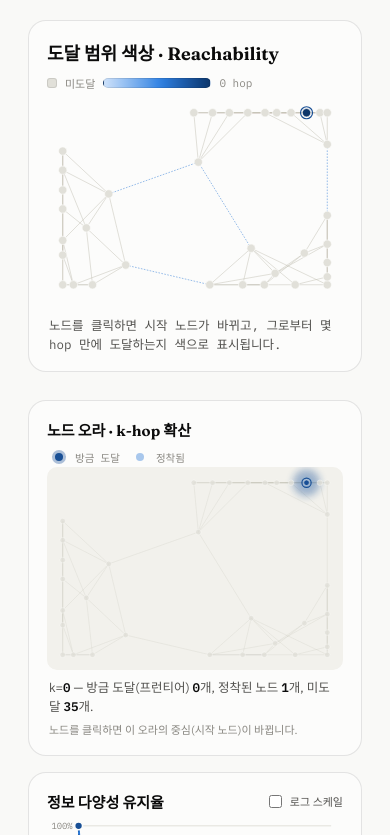
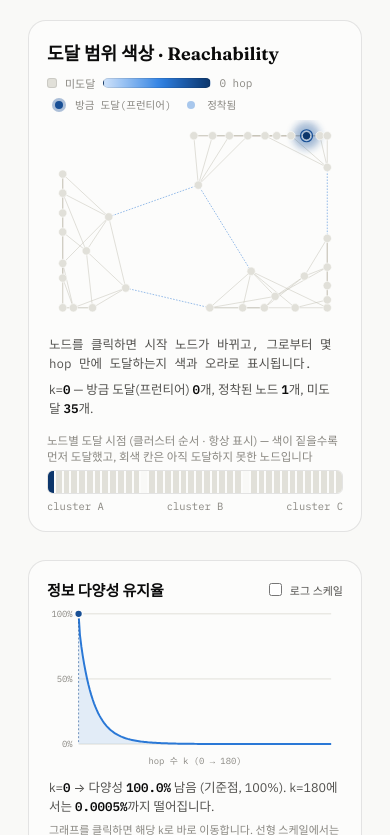
Before and after one commit to sqine/hop-diffusion-lab, a plain HTML site: page index.html in a window 390 px wide. Shown: the part 1069-1904 px from the top of the page. Drawn offline with Linux system fonts and the light colour scheme.

Commit message:
Merge node-aura glow into the reachability graph
The aura panel duplicated what the reachability graph already showed
(k-hop frontier/settled spread from a source node), so the glow effect
now renders directly on the reach graph instead of a separate panel.
Both dual-graph panels get a matching per-node strip below them (value
strip on the left, hop-reached strip on the right) so the two cards
stay the same height.

```diff
--- a/index.html
+++ b/index.html
@@ -254,7 +254,7 @@
     display: inline-block;
   }
 
-  svg#graphSvg{
+  svg#graphSvg, svg#reachGraphSvg{
     width: 100%;
     height: auto;
     aspect-ratio: 640 / 440;
@@ -268,17 +268,6 @@
   .node-ring-source{ fill: none; stroke: var(--accent-strong); stroke-width: 2.5; }
   .node-label{ font-family: "IBM Plex Mono", monospace; font-size: 8.5px; fill: var(--surface); pointer-events: none; text-anchor: middle; }
 
-  svg.aura-svg{
-    width: 100%;
-    height: auto;
-    aspect-ratio: 640 / 440;
-    display: block;
-    background: var(--surface-2);
-    border-radius: 10px;
-  }
-  .aura-edge{ stroke: var(--baseline); stroke-width: 0.9; opacity: 0.55; }
-  .aura-node{ stroke: var(--surface); stroke-width: 1; cursor: pointer; }
-  .aura-node-ring{ fill: none; stroke: var(--accent-strong); stroke-width: 2.5; }
   .aura-dot{
     width: 8px; height: 8px; border-radius: 50%;
     display: inline-block; margin: 0 4px 0 8px;
@@ -472,36 +461,33 @@
           <span class="legend-swatch"></span><span>미도달</span><span class="legend-bar" id="reachLegendBar"></span><span>0 hop</span>
         </div>
       </div>
+      <div class="legend" style="font-size:10.5px; margin-bottom:8px;"><span class="aura-dot aura-dot-front"></span>방금 도달(프런티어)<span class="aura-dot aura-dot-settled"></span>정착됨</div>
 
       <svg id="reachGraphSvg" viewBox="0 0 640 440" xmlns="http://www.w3.org/2000/svg">
-        <g id="reachEdgesLayer"></g>
-        <g id="reachNodesLayer"></g>
-      </svg>
-
-      <p class="hover-info" id="reachHoverInfo">노드를 클릭하면 시작 노드가 바뀌고, 그로부터 몇 hop 만에 도달하는지 색으로 표시됩니다.</p>
-    </section>
-  </main>
-
-  <section class="results-grid">
-    <div class="chart-card">
-      <div class="graph-card-head" style="margin-bottom:2px;">
-        <h3 style="margin:0;">노드 오라 · k-hop 확산</h3>
-        <span class="legend" style="font-size:10.5px;"><span class="aura-dot aura-dot-front"></span>방금 도달<span class="aura-dot aura-dot-settled"></span>정착됨</span>
-      </div>
-      <svg class="aura-svg" id="auraSvg" viewBox="0 0 640 440" xmlns="http://www.w3.org/2000/svg">
         <defs>
           <filter id="auraBlur" x="-80%" y="-80%" width="260%" height="260%">
             <feGaussianBlur stdDeviation="8" />
           </filter>
         </defs>
-        <g id="auraEdgesLayer"></g>
-        <g id="auraGlowLayer"></g>
-        <g id="auraNodesLayer"></g>
+        <g id="reachEdgesLayer"></g>
+        <g id="reachGlowLayer"></g>
+        <g id="reachNodesLayer"></g>
       </svg>
+
+      <p class="hover-info" id="reachHoverInfo">노드를 클릭하면 시작 노드가 바뀌고, 그로부터 몇 hop 만에 도달하는지 색과 오라로 표시됩니다.</p>
       <p class="chart-readout" id="auraReadout"></p>
-      <p class="chart-hint">노드를 클릭하면 이 오라의 중심(시작 노드)이 바뀝니다.</p>
-    </div>
 
+      <div class="value-strip-wrap">
+        <div class="value-strip-label">노드별 도달 시점 (클러스터 순서 · 항상 표시) — 색이 짙을수록 먼저 도달했고, 회색 칸은 아직 도달하지 못한 노드입니다</div>
+        <div class="value-strip" id="reachStrip"></div>
+        <div class="cluster-ticks">
+          <span>cluster A</span><span>cluster B</span><span>cluster C</span>
+        </div>
+      </div>
+    </section>
+  </main>
+
+  <section class="results-grid">
     <div class="chart-card">
       <div class="graph-card-head" style="margin-bottom:2px;">
         <h3 style="margin:0;">정보 다양성 유지율</h3>
@@ -850,6 +836,7 @@
   const reachGraphCard = document.getElementById('reachGraphCard');
   const reachLegendBar = document.getElementById('reachLegendBar');
   const reachHoverInfo = document.getElementById('reachHoverInfo');
+  const reachStrip = document.getElementById('reachStrip');
   const kSlider = document.getElementById('kSlider');
   const kValue = document.getElementById('kValue');
   const playBtn = document.getElementById('playBtn');
@@ -863,9 +850,7 @@
   const decompChartSvg = document.getElementById('decompChart');
   const decompReadout = document.getElementById('decompReadout');
   const logScaleToggle = document.getElementById('logScaleToggle');
-  const auraEdgesLayer = document.getElementById('auraEdgesLayer');
-  const auraGlowLayer = document.getElementById('auraGlowLayer');
-  const auraNodesLayer = document.getElementById('auraNodesLayer');
+  const reachGlowLayer = document.getElementById('reachGlowLayer');
   const auraReadout = document.getElementById('auraReadout');
 
   kSlider.max = String(K_MAX);
@@ -956,46 +941,13 @@
     reachNodesLayer.appendChild(reachRingEl);
   }
 
-  // ---------------- aura panel (single-node k-hop diffusion) ----------------
-  let auraNodeEls = [];
-  let auraRingEl = null;
-
-  function buildAuraDom(){
-    auraEdgesLayer.innerHTML = '';
-    auraNodesLayer.innerHTML = '';
+  // ---------------- reach-graph aura glow (k-hop diffusion halo) ----------------
+  // Layered on top of the reachability graph's own nodes/edges — the glow
+  // marks "just arrived" (frontier) vs "settled" nodes, while the node fill
+  // color (set by renderReachGraphColors) still encodes hop distance.
+  function renderReachGlow(){
     const svgNS = 'http://www.w3.org/2000/svg';
-
-    world.edges.forEach(e => {
-      const a = world.nodes[e.source], b = world.nodes[e.target];
-      const line = document.createElementNS(svgNS, 'line');
-      line.setAttribute('x1', a.x); line.setAttribute('y1', a.y);
-      line.setAttribute('x2', b.x); line.setAttribute('y2', b.y);
-      line.setAttribute('class', 'aura-edge');
-      auraEdgesLayer.appendChild(line);
-    });
-
-    auraNodeEls = [];
-    for (let i=0;i<N;i++){
-      const nd = world.nodes[i];
-      const circle = document.createElementNS(svgNS, 'circle');
-      circle.setAttribute('cx', nd.x);
-      circle.setAttribute('cy', nd.y);
-      circle.setAttribute('r', 6);
-      circle.setAttribute('class', 'aura-node');
-      circle.addEventListener('click', () => { selectSource(i); });
-      circle.addEventListener('mouseenter', () => showHoverReach(i));
-      auraNodesLayer.appendChild(circle);
-      auraNodeEls.push(circle);
-    }
-    auraRingEl = document.createElementNS(svgNS, 'circle');
-    auraRingEl.setAttribute('r', 10);
-    auraRingEl.setAttribute('class', 'aura-node-ring');
-    auraNodesLayer.appendChild(auraRingEl);
-  }
-
-  function renderAura(){
-    const svgNS = 'http://www.w3.org/2000/svg';
-    auraGlowLayer.innerHTML = '';
+    reachGlowLayer.innerHTML = '';
 
     // a soft, steady core aura around the source itself
     const src = world.nodes[sourceNode];
@@ -1005,7 +957,7 @@
     core.setAttribute('fill', 'var(--accent-strong)');
     core.setAttribute('opacity', 0.35);
     core.setAttribute('filter', 'url(#auraBlur)');
-    auraGlowLayer.appendChild(core);
+    reachGlowLayer.appendChild(core);
 
     let frontierCount = 0, settledCount = 0;
     for (let i=0;i<N;i++){
@@ -1020,19 +972,8 @@
       glow.setAttribute('fill', 'var(--accent)');
       glow.setAttribute('opacity', isFrontier ? 0.55 : 0.16);
       glow.setAttribute('filter', 'url(#auraBlur)');
-      auraGlowLayer.appendChild(glow);
-
-      auraNodeEls[i].setAttribute('fill', i === sourceNode ? 'var(--accent-strong)' : 'var(--accent)');
-      auraNodeEls[i].setAttribute('opacity', 1);
+      reachGlowLayer.appendChild(glow);
     }
-    for (let i=0;i<N;i++){
-      const d = dist[i];
-      if (isFinite(d) && d <= k) continue;
-      auraNodeEls[i].setAttribute('fill', 'var(--unreached)');
-      auraNodeEls[i].setAttribute('opacity', 0.8);
-    }
-    auraRingEl.setAttribute('cx', src.x);
-    auraRingEl.setAttribute('cy', src.y);
 
     const unreachedCount = N - frontierCount - settledCount;
     auraReadout.innerHTML = 'k=<span class="mono">' + k + '</span> — 방금 도달(프런티어) <span class="mono">' + frontierCount +
@@ -1099,6 +1040,32 @@
       cell.style.background = seqColor(t);
       cell.title = 'Node #' + i + ' = ' + v.toFixed(2);
       valueStrip.appendChild(cell);
+    }
+  }
+
+  function renderReachStrip(){
+    reachStrip.innerHTML = '';
+    let lastCluster = -1;
+    for (let i=0;i<N;i++){
+      const c = world.clusterOf[i];
+      if (lastCluster !== -1 && c !== lastCluster){
+        const gap = document.createElement('div');
+        gap.className = 'cell gap';
+        reachStrip.appendChild(gap);
+      }
+      lastCluster = c;
+      const d = dist[i];
+      const cell = document.createElement('div');
+      cell.className = 'cell';
+      if (!isFinite(d) || d > k){
+        cell.style.background = 'var(--unreached)';
+        cell.title = 'Node #' + i + ' — 아직 도달하지 못함';
+      } else {
+        const t = diameter > 0 ? 1 - (d / diameter) : 1;
+        cell.style.background = seqColor(clamp(t, 0.12, 1));
+        cell.title = 'Node #' + i + ' — ' + d + ' hop에 도달' + (i === sourceNode ? ' (시작 노드)' : '');
+      }
+      reachStrip.appendChild(cell);
     }
   }
 
@@ -1341,7 +1308,8 @@
     renderGraphColors();
     renderReachGraphColors();
     renderValueStrip();
-    renderAura();
+    renderReachStrip();
+    renderReachGlow();
     updateChartMarker(varChart, k);
     updateChartMarker(reachChart, k);
     updateComparisonMarker(decompChart, k);
@@ -1383,7 +1351,6 @@
     recomputeReach();
     buildGraphDom();
     buildReachGraphDom();
-    buildAuraDom();
     rebuildCharts();
     renderAll();
   });
@@ -1409,7 +1376,6 @@
   // ---------------- boot ----------------
   buildGraphDom();
   buildReachGraphDom();
-  buildAuraDom();
   rebuildCharts();
   renderAll();
 })();
```
Also changed, not shown: 1 other file.
